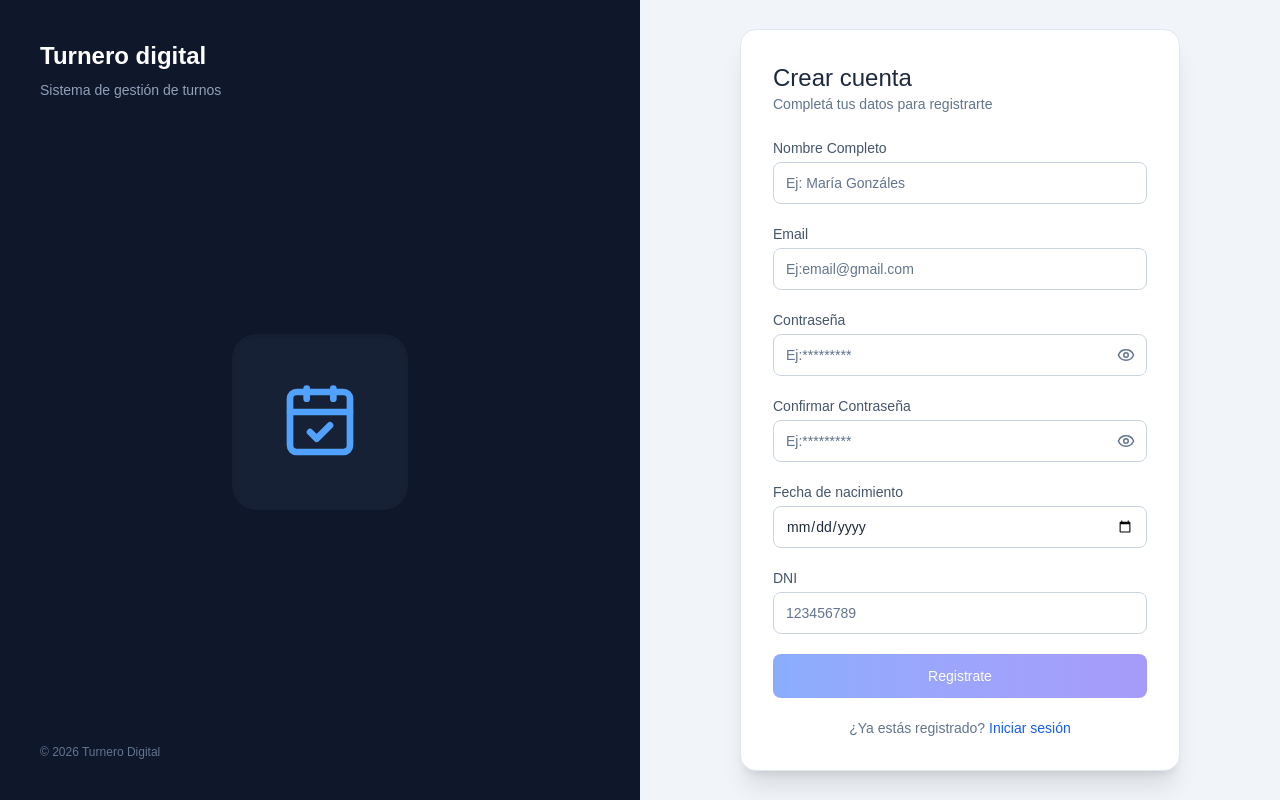
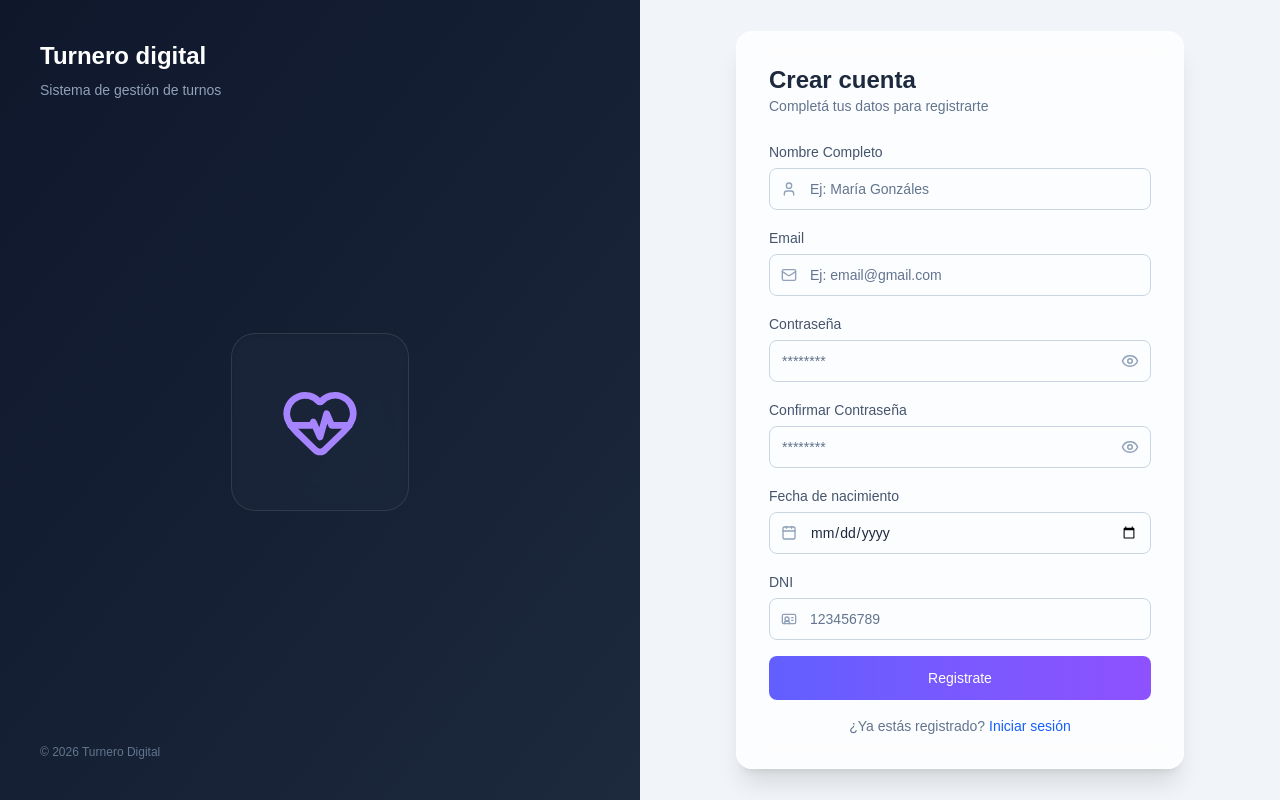
Before and after one commit to Agustina-NBlanco/turnero-digital, a Next.js app in the folder frontend/: page /register in a window 1280 px wide. Built offline with nearby package versions, Linux system fonts and the light colour scheme.

Commit message:
Diseño modificado de login y register

```diff
--- a/frontend/src/app/(public)/login/page.tsx
+++ b/frontend/src/app/(public)/login/page.tsx
@@ -7,7 +7,8 @@ import Card from "@/components/ui/Card"
 import Input from "@/components/ui/Input"
 import { LoginSchema } from "@/lib/validations/authSchema"
 import { zodResolver } from "@hookform/resolvers/zod"
-import { Eye, EyeOff } from "lucide-react"
+import { Eye, EyeOff, HeartPulse } from "lucide-react"
+import Link from "next/link"
 import { useState } from "react"
 import { useForm } from "react-hook-form"
 import { z } from "zod"
@@ -16,18 +17,37 @@ type LoginFormData = z.infer<typeof LoginSchema>
 
 export default function LoginPage() {
   const [showPassword, setShowPassword] = useState(false)
-  const { register, handleSubmit, formState: { errors, isValid } } = useForm<LoginFormData>({
-    resolver: zodResolver(LoginSchema),
-    mode: "onChange"
-  })
+
+  const { register, handleSubmit, formState: { errors, isValid } } =
+    useForm<LoginFormData>({
+      resolver: zodResolver(LoginSchema),
+      mode: "onChange"
+    })
+
   const onSubmit = (data: LoginFormData) => console.log(data)
 
   return (
-    <div className="min-h-screen flex">
+    <div className="min-h-screen flex flex-col md:flex-row bg-slate-100">
       <AuthLeftSide />
+      <AuthContainer>
 
-      <AuthContainer>
-        <Card className="w-full shadow-xl rounded-2xl">
+        <div className="md:hidden w-full max-w-md mb-6">
+          <div className="flex items-center gap-3 bg-white/70 backdrop-blur-md p-4 rounded-2xl shadow border border-white/40">
+            <div className="bg-violet-500 p-2 rounded-lg">
+              <HeartPulse className="w-5 h-5 text-slate-100" />
+            </div>
+            <div>
+              <h1 className="text-sm font-semibold text-slate-800">
+                Turnero Digital
+              </h1>
+              <p className="text-xs text-slate-500">
+                Sistema de gestión de turnos
+              </p>
+            </div>
+          </div>
+        </div>
+
+        <Card className="w-full rounded-2xl p-6 sm:p-8 bg-white/80 backdrop-blur-md border border-white/40 shadow-lg">
 
           <div className="mb-6">
             <h2 className="text-2xl font-semibold text-slate-800">Iniciar sesión</h2>
@@ -35,12 +55,16 @@ export default function LoginPage() {
           </div>
 
           <form onSubmit={handleSubmit(onSubmit)} className="space-y-5">
+
             <div className="flex flex-col gap-1">
               <label className="text-sm text-slate-600">Email</label>
-              <Input type="email"{...register("email")} className="placeholder:text-slate-500 text-slate-800" placeholder="email@gmail.com" />
-              {errors.email && (
-                <p className="text-red-500 text-xs">{errors.email.message}</p>
-              )}
+              <Input
+                type="email"
+                {...register("email")}
+                placeholder="email@gmail.com"
+                className="text-slate-800 placeholder:text-slate-400"
+              />
+              {errors.email && <p className="text-xs text-red-500">{errors.email.message}</p>}
             </div>
 
             <div className="flex flex-col gap-1">
@@ -50,34 +74,52 @@ export default function LoginPage() {
                 <Input
                   type={showPassword ? "text" : "password"}
                   {...register("password")}
-                  className="pr-10 placeholder:text-slate-500 text-slate-800"
                   placeholder="********"
+                  className="pr-10 text-slate-800"
                 />
-                <button type="button" onClick={() => setShowPassword(!showPassword)} className="absolute right-3 top-1/2 -translate-y-1/2 text-slate-500 hover:text-slate-700 cursor-pointer">
+                <button
+                  type="button"
+                  onClick={() => setShowPassword(!showPassword)}
+                  className="absolute right-3 top-1/2 -translate-y-1/2 text-slate-400"
+                >
                   {showPassword ? <EyeOff size={18} /> : <Eye size={18} />}
                 </button>
               </div>
 
-              {errors.password && (
-                <p className="text-red-500 text-xs">{errors.password.message}</p>
-              )}
+              {errors.password && <p className="text-xs text-red-500">{errors.password.message}</p>}
             </div>
 
-            <div className="flex items-center justify-between text-sm">
+            <div className="flex justify-between text-sm">
               <label className="flex items-center gap-2 text-slate-600">
-                <Input
-                  type="checkbox"
-                  className="accent-blue-600" />Recordarme
+                <input type="checkbox" className="accent-indigo-600" />
+                Recordarme
               </label>
-              <span className="text-blue-600 hover:underline cursor-pointer">¿Olvidaste tu contraseña?</span>
+              <span className="text-indigo-600 hover:underline cursor-pointer">
+                ¿Olvidaste tu contraseña?
+              </span>
             </div>
 
-            <Button type="submit" disabled={!isValid} className="w-full h-11 bg-gradient-to-r from-blue-600 to-indigo-90 text-white disabled:opacity-50 disabled:cursor-not-allowed">Iniciar sesión</Button>
-            <p className="text-sm text-center text-slate-500">¿No tenés cuenta?{" "}</p>
+            <Button
+              type="submit"
+              disabled={!isValid}
+              className="w-full h-11 bg-linear-to-r from-indigo-500 to-violet-500 text-white rounded-lg"
+            >
+              Iniciar sesión
+            </Button>
+
+            <p className="text-sm text-center text-slate-500">
+              ¿No tenés cuenta?{" "}
+
+              <Link href="/register">
+                <span className="text-indigo-600 cursor-pointer hover:underline">
+                  Registrate
+                </span>
+              </Link>
+            </p>
 
           </form>
         </Card>
       </AuthContainer>
-    </div >
+    </div>
   )
 }
--- a/frontend/src/app/(public)/register/page.tsx
+++ b/frontend/src/app/(public)/register/page.tsx
@@ -7,7 +7,8 @@ import Card from "@/components/ui/Card"
 import Input from "@/components/ui/Input"
 import { RegisterSchema } from "@/lib/validations/authSchema"
 import { zodResolver } from "@hookform/resolvers/zod"
-import { Eye, EyeOff } from "lucide-react"
+import { Eye, EyeOff, Mail, User, IdCard, Calendar, HeartPulse } from "lucide-react"
+import Link from "next/link"
 import { useState } from "react"
 import { useForm } from "react-hook-form"
 import z from "zod"
@@ -18,113 +19,167 @@ export default function RegisterPage() {
     const [showPassword, setShowPassword] = useState(false)
     const [showConfirmPassword, setShowConfirmPassword] = useState(false)
 
-    const { register, handleSubmit, formState: { errors, isValid }
+    const {
+        register,
+        handleSubmit,
+        formState: { errors, isValid },
     } = useForm<RegisterFormData>({
         resolver: zodResolver(RegisterSchema),
-        mode: "onChange"
+        mode: "onChange",
     })
 
     const onSubmit = (data: RegisterFormData) => console.log(data)
 
     return (
-        <div className="min-h-screen flex">
+        <div className="min-h-screen flex flex-col md:flex-row bg-slate-100">
+
             <AuthLeftSide />
+            <AuthContainer>
 
-            <AuthContainer>
-                <Card className="w-full shadow-xl rounded-2xl">
+                <div className="md:hidden w-full max-w-md mb-6">
+                    <div className="flex items-center gap-3 bg-white/70 backdrop-blur-md p-4 rounded-2xl shadow border border-white/40">
+                        <div className="bg-violet-500 p-2 rounded-lg">
+                            <HeartPulse className="w-5 h-5 text-slate-100" />
+                        </div>
+                        <div>
+                            <h1 className="text-sm font-semibold text-slate-800">Turnero Digital</h1>
+                            <p className="text-xs text-slate-500">Sistema de gestión de turnos</p>
+                        </div>
+                    </div>
+                </div>
+
+                <Card className="w-full max-w-md shadow-xl rounded-2xl p-6 sm:p-8 bg-white/80 backdrop-blur-md border border-white/40">
+
                     <div className="mb-6">
-                        <h1 className="text-2xl font-semi-bold text-slate-800">Crear cuenta</h1>
-                        <p className="text-sm text-slate-500">Completá tus datos para registrarte</p>
+                        <h1 className="text-2xl font-semibold text-slate-800">
+                            Crear cuenta
+                        </h1>
+                        <p className="text-sm text-slate-500">
+                            Completá tus datos para registrarte
+                        </p>
                     </div>
 
-                    <form onSubmit={handleSubmit(onSubmit)} className="space-y-5" >
-                        <div className="flex flex-col gap-1">
+                    <form onSubmit={handleSubmit(onSubmit)} className="space-y-4">
+
+                        <div>
                             <label className="text-sm text-slate-600">Nombre Completo</label>
-                            <Input type="text" {...register("name")} className="placeholder:text-slate-500 text-slate-800" placeholder="Ej: María Gonzáles" onInput={(e) => {
-                                e.currentTarget.value = e.currentTarget.value.replace(/[^A-Za-zÁÉÍÓÚáéíóúÑñ\s]/g, "")
-                            }} />
-
+                            <div className="relative mt-1">
+                                <User className="absolute left-3 top-1/2 -translate-y-1/2 w-4 h-4 text-slate-400" />
+                                <Input
+                                    {...register("name")}
+                                    placeholder="Ej: María Gonzáles"
+                                    className="placeholder:text-slate-500 text-slate-800 pl-10"
+                                />
+                            </div>
                             {errors.name && (
-                                <p className="text-ts text-red-500">{errors.name.message}</p>
+                                <p className="text-xs text-red-500 mt-1">{errors.name.message}</p>
                             )}
                         </div>
 
-                        <div className="flex flex-col gap-1">
+                        <div>
                             <label className="text-sm text-slate-600">Email</label>
-                            <Input type="Email" placeholder="Ej:email@gmail.com" className="placeholder:text-slate-500 text-slate-800" {...register("email")} />
+                            <div className="relative mt-1">
+                                <Mail className="absolute left-3 top-1/2 -translate-y-1/2 w-4 h-4 text-slate-400" />
+                                <Input
+                                    {...register("email")}
+                                    placeholder="Ej: email@gmail.com"
+                                    className="placeholder:text-slate-500 text-slate-800 pl-10"
+                                />
+                            </div>
                             {errors.email && (
-                                <p className="text-ts text-red-500">{errors.email.message}</p>
+                                <p className="text-xs text-red-500 mt-1">{errors.email.message}</p>
                             )}
                         </div>
 
-                        <div className="flex flex-col gap-1">
+                        <div>
                             <label className="text-sm text-slate-600">Contraseña</label>
-
-                            <div className="relative">
-                                <Input type={showPassword ? "text" : "password"} placeholder="Ej:*********" className="placeholder:text-slate-500 text-slate-800" {...register("password")} />
-
+                            <div className="relative mt-1">
+                                <Input
+                                    type={showPassword ? "text" : "password"}
+                                    {...register("password")}
+                                    placeholder="********"
+                                    className="placeholder:text-slate-500 text-slate-800 pr-10"
+                                />
                                 <button
                                     type="button"
                                     onClick={() => setShowPassword(!showPassword)}
-                                    className="absolute right-3 top-1/2 -translate-y-1/2 text-slate-500 hover:text-slate-500 hover-text-slate-700 cursor-pointer">
+                                    className="absolute right-3 top-1/2 -translate-y-1/2 text-slate-400"
+                                >
                                     {showPassword ? <EyeOff size={18} /> : <Eye size={18} />}
                                 </button>
                             </div>
-
                             {errors.password && (
-                                <p className="text-ts text-red-500">{errors.password.message}</p>
+                                <p className="text-xs text-red-500 mt-1">{errors.password.message}</p>
                             )}
                         </div>
 
-                        <div className="flex flex-col gap-1">
+                        <div>
                             <label className="text-sm text-slate-600">Confirmar Contraseña</label>
-
-                            <div className="relative">
-                                <Input type={showConfirmPassword ? "text" : "password"} placeholder="Ej:*********" className="placeholder:text-slate-500 text-slate-800" {...register("confirmPassword")} />
-                                <button type="button" onClick={() => setShowConfirmPassword(!showConfirmPassword)} className="absolute right-3 top-1/2 -translate-y-1/2 text-slate-500 hover:text-slate-700 cursor-pointer">
+                            <div className="relative mt-1">
+                                <Input
+                                    type={showConfirmPassword ? "text" : "password"}
+                                    {...register("confirmPassword")}
+                                    placeholder="********"
+                                    className="placeholder:text-slate-500 text-slate-800 pr-10"
+                                />
+                                <button
+                                    type="button"
+                                    onClick={() => setShowConfirmPassword(!showConfirmPassword)}
+                                    className="absolute right-3 top-1/2 -translate-y-1/2 text-slate-400"
+                                >
                                     {showConfirmPassword ? <EyeOff size={18} /> : <Eye size={18} />}
                                 </button>
                             </div>
-
-                            {errors.confirmPassword && (
-                                <p className="text-xs text-red-500">{errors.confirmPassword.message}</p>
-                            )}
                         </div>
 
-                        <div className="flex flex-col gap-1">
+                        <div>
                             <label className="text-sm text-slate-600">Fecha de nacimiento</label>
-                            <Input type="date"
-                                min="1900-01-01"
-                                max={new Date().toISOString().split("T")[0]}
-                                className="text-slate-800"
-                                {...register("birthDate")} />
+                            <div className="relative mt-1">
+                                <Calendar className="absolute left-3 top-1/2 -translate-y-1/2 w-4 h-4 text-slate-400" />
+                                <Input
+                                    type="date"
+                                    min="1900-01-01"
+                                    max={new Date().toISOString().split("T")[0]}
+                                    className=" text-slate-800 placeholder:text-slate-500 pl-10"
+                                    {...register("birthDate")}
+                                />
 
-                            {errors.birthDate && (
-                                <p className="text-xs text-red-500">{errors.birthDate.message}</p>
-                            )}
+                                {errors.birthDate && (
+                                    <p className="text-xs text-red-500">{errors.birthDate.message}</p>
+                                )}
+
+                            </div>
                         </div>
 
-                        <div className="flex flex-col gap-1">
+                        <div>
                             <label className="text-sm text-slate-600">DNI</label>
-                            <Input type="text" inputMode="numeric"{...register("dni")} className="placeholder:text-slate-500 text-slate-800" placeholder="123456789" onInput={(e) => {
-                                e.currentTarget.value = e.currentTarget.value.replace(/\D/g, "")
-                            }} />
-
-                            {errors.dni && (
-                                <p className="text-red-500 text-xs">{errors.dni.message}</p>
-                            )}
+                            <div className="relative mt-1">
+                                <IdCard className="absolute left-3 top-1/2 -translate-y-1/2 w-4 h-4 text-slate-400" />
+                                <Input
+                                    {...register("dni")}
+                                    placeholder="123456789"
+                                    className="placeholder:text-slate-500 text-slate-800 pl-10"
+                                />
+                            </div>
                         </div>
 
-                        <Button type="submit" disabled={!isValid} className="w-full h-11 bg-gradient-to-r from-blue-600 to-indigo-600 text-white disabled:opacity-50 disabled:cursor-not-allowed">Registrate</Button>
+                        <Button
+                            type="submit"
+                            disabled={!isValid}
+                            className="w-full h-11 bg-linear-to-r from-indigo-500 to-violet-500 text-white rounded-lg"
+                        >
+                            Registrate
+                        </Button>
 
                         <p className="text-sm text-center text-slate-500">
                             ¿Ya estás registrado?{" "}
-                            <span className="text-blue-600 hover:underline cursor-pointer">Iniciar sesión</span>
+                            <Link href="/login">
+                                <span className="text-blue-600 hover:underline cursor-pointer">Iniciar sesión</span>
+                            </Link>
                         </p>
-
                     </form>
                 </Card>
             </AuthContainer>
-        </div >
+        </div>
     )
 }
--- a/frontend/src/components/auth/AuthContainer.tsx
+++ b/frontend/src/components/auth/AuthContainer.tsx
@@ -1,7 +1,9 @@
 export default function AuthContainer({ children }: { children: React.ReactNode }) {
     return (
-        <div className="w-full md:w-1/2 flex items-center justify-center bg-slate-100 p-6">
-            <div className="w-[440px]">{children}</div>
+        <div className="w-full md:w-1/2 flex items-center justify-center px-4 py-10 md:py-4 bg-slate-100">
+            <div className="w-full max-w-md">
+                {children}
+            </div>
         </div>
     )
 }
--- a/frontend/src/components/auth/AuthLeftSide.tsx
+++ b/frontend/src/components/auth/AuthLeftSide.tsx
@@ -1,16 +1,17 @@
-import { CalendarCheck } from "lucide-react";
+import { HeartPulse } from "lucide-react";
 
 export default function AuthLeftSide() {
   return (
-        <div className="hidden md:flex w-1/2 bg-slate-900 text-white flex-col justify-between p-10">
+    <div className="hidden md:flex md:w-1/2 bg-linear-to-br from-slate-900 to-slate-800 text-white flex-col justify-between p-10">
+
       <div>
         <h1 className="text-2xl font-bold mb-2">Turnero digital</h1>
         <p className="text-slate-400 text-sm">Sistema de gestión de turnos</p>
       </div>
 
       <div className="flex justify-center items-center flex-1">
-                <div className="bg-slate-800/60 backdrop-blur-md p-12 rounded-3xl shadow-inner">
-                    <CalendarCheck className="w-20 h-20 text-blue-400" />
+        <div className="bg-slate-800/60 backdrop-blur-md p-12 rounded-3xl shadow-inner border border-white/10">
+          <HeartPulse className="w-20 h-20 text-violet-400" />
         </div>
       </div>
 
```
Lines whose indentation alone changed are shown as unchanged.
